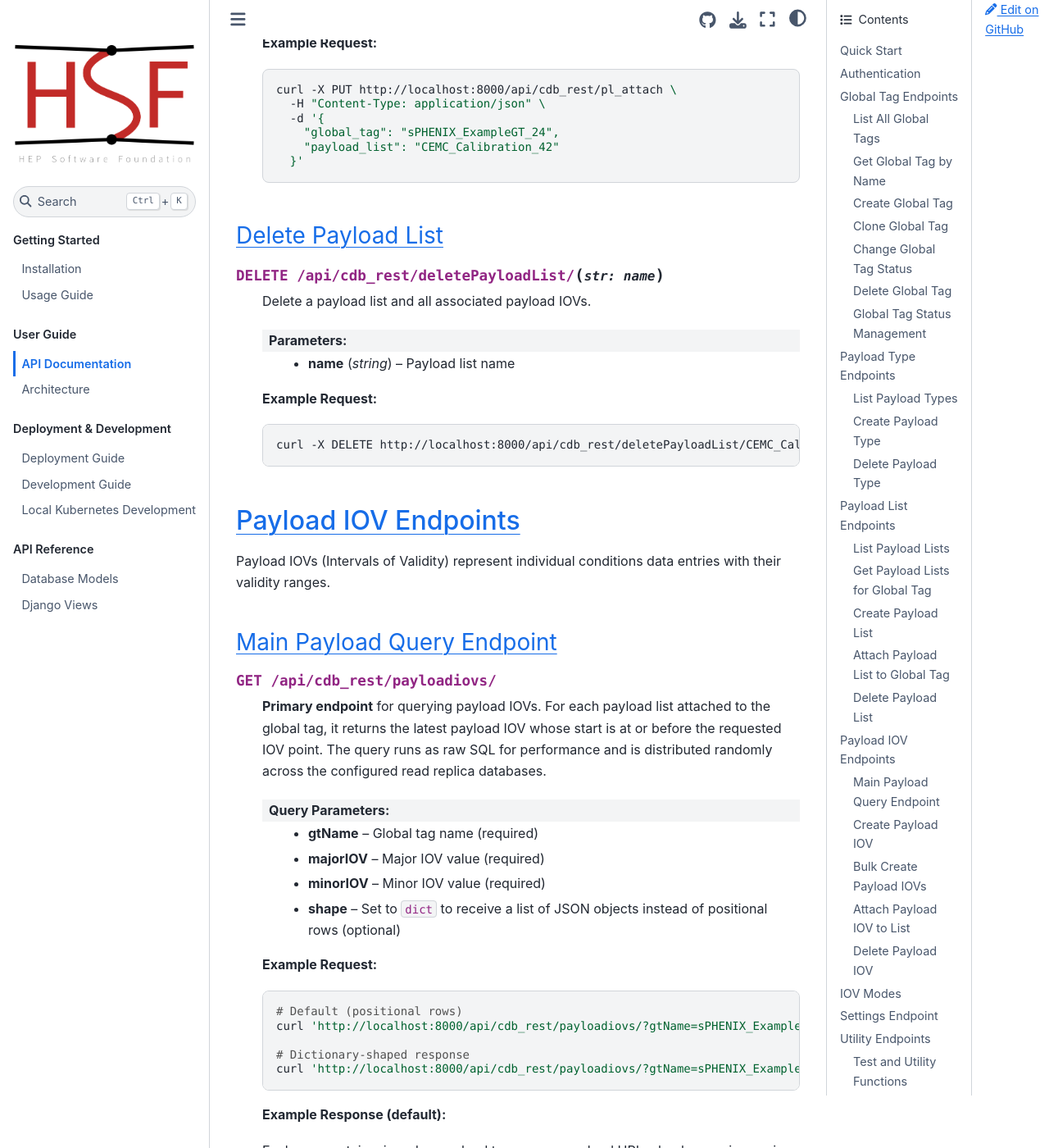
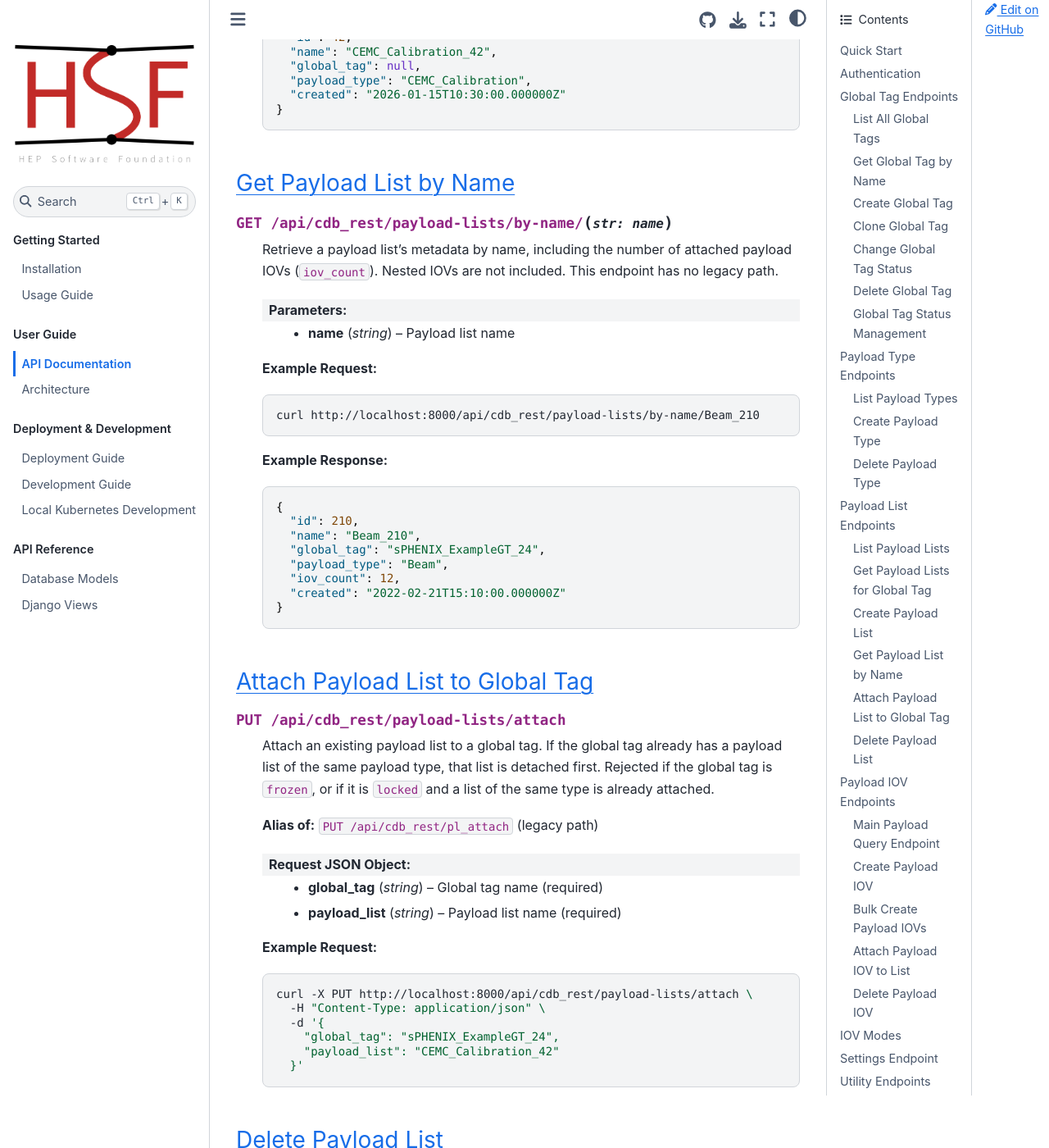
Before and after one commit to BNLNPPS/nopayloaddb, a Sphinx documentation site: the page built from docs/source/api.rst, in a window 1280 px wide and 1400 px high, scrolled down 10910 px. Shown: the whole window at 82% size. Built offline with Sphinx 7.4.7 and the Sphinx Book theme 1.1.4, drawn with Linux system fonts in a browser that asks for light colours; some of the changed text lies outside the part shown.

Commit message:
Adding API aliases as first option

```diff
--- a/docs/source/api.rst
+++ b/docs/source/api.rst
@@ -12,9 +12,6 @@ Nopayloaddb provides a RESTful API for managing global tags, payload types, payl
 
 Quick Start
 ===========
-
-.. note::
-   **Try it now**: If you have Nopayloaddb running locally, you can test these examples immediately!
 
 **Base URL**
 
@@ -41,7 +38,7 @@ Verify your installation with this simple command:
 
 .. code-block:: bash
 
-   curl http://localhost:8000/api/cdb_rest/gt
+   curl http://localhost:8000/api/cdb_rest/global-tags
 
 **Response Formats**
 
@@ -98,15 +95,17 @@ Global Tags represent named collections of payload versions for consistent condi
 List All Global Tags
 ~~~~~~~~~~~~~~~~~~~~~
 
-.. http:get:: /api/cdb_rest/globalTags
+.. http:get:: /api/cdb_rest/global-tags
 
    Retrieve a list of all global tags in the system.
+
+   **Alias of:** ``GET /api/cdb_rest/globalTags`` (legacy path)
 
    **Example Request:**
 
    .. code-block:: bash
 
-      curl http://localhost:8000/api/cdb_rest/globalTags
+      curl http://localhost:8000/api/cdb_rest/global-tags
 
    **Example Response:**
 
@@ -126,9 +125,11 @@ List All Global Tags
 Get Global Tag by Name
 ~~~~~~~~~~~~~~~~~~~~~~
 
-.. http:get:: /api/cdb_rest/globalTag/(str:name)
+.. http:get:: /api/cdb_rest/global-tags/(str:name)
 
    Retrieve detailed information about a specific global tag.
+
+   **Alias of:** ``GET /api/cdb_rest/globalTag/(str:name)`` (legacy path)
 
    :param name: Global tag name
    :type name: string
@@ -137,7 +138,7 @@ Get Global Tag by Name
 
    .. code-block:: bash
 
-      curl http://localhost:8000/api/cdb_rest/globalTag/sPHENIX_ExampleGT_24
+      curl http://localhost:8000/api/cdb_rest/global-tags/sPHENIX_ExampleGT_24
 
    **Example Response:**
 
@@ -204,9 +205,11 @@ Create Global Tag
 Clone Global Tag
 ~~~~~~~~~~~~~~~~
 
-.. http:post:: /api/cdb_rest/cloneGlobalTag/(str:source_name)/(str:target_name)
+.. http:post:: /api/cdb_rest/global-tags/(str:source_name)/clone/(str:target_name)
 
    Create a copy of an existing global tag with all its payload lists.
+
+   **Alias of:** ``POST /api/cdb_rest/cloneGlobalTag/(str:source_name)/(str:target_name)`` (legacy path)
 
    :param source_name: Name of the global tag to clone
    :param target_name: Name for the new global tag
@@ -217,14 +220,16 @@ Clone Global Tag
 
    .. code-block:: bash
 
-      curl -X POST http://localhost:8000/api/cdb_rest/cloneGlobalTag/sPHENIX_ExampleGT_24/sPHENIX_ExampleGT_25
+      curl -X POST http://localhost:8000/api/cdb_rest/global-tags/sPHENIX_ExampleGT_24/clone/sPHENIX_ExampleGT_25
 
 Change Global Tag Status
 ~~~~~~~~~~~~~~~~~~~~~~~~~
 
-.. http:put:: /api/cdb_rest/gt_change_status/(str:name)/(str:newStatus)
+.. http:put:: /api/cdb_rest/global-tags/(str:name)/change-status/(str:newStatus)
 
    Update the status of a global tag
+
+   **Alias of:** ``PUT /api/cdb_rest/gt_change_status/(str:name)/(str:newStatus)`` (legacy path)
 
    :param name: Global tag name
    :param newStatus: New status **name** — must be an existing GlobalTagStatus
@@ -235,7 +240,7 @@ Change Global Tag Status
 
    .. code-block:: bash
 
-      curl -X PUT http://localhost:8000/api/cdb_rest/gt_change_status/MyNewGT_v1.0/locked
+      curl -X PUT http://localhost:8000/api/cdb_rest/global-tags/MyNewGT_v1.0/change-status/locked
 
    **Status semantics:**
 
@@ -246,9 +251,11 @@ Change Global Tag Status
 Delete Global Tag
 ~~~~~~~~~~~~~~~~~
 
-.. http:delete:: /api/cdb_rest/deleteGlobalTag/(str:name)
+.. http:delete:: /api/cdb_rest/global-tags/(str:name)/delete
 
    Delete a global tag and all associated payload lists.
+
+   **Alias of:** ``DELETE /api/cdb_rest/deleteGlobalTag/(str:name)`` (legacy path)
 
    :param name: Global tag name
    :type name: string
@@ -257,7 +264,7 @@ Delete Global Tag
 
    .. code-block:: bash
 
-      curl -X DELETE http://localhost:8000/api/cdb_rest/deleteGlobalTag/MyNewGT_v1.0
+      curl -X DELETE http://localhost:8000/api/cdb_rest/global-tags/MyNewGT_v1.0/delete
 
    .. warning::
       This operation is irreversible and will delete all associated payload lists!
@@ -268,16 +275,18 @@ Delete Global Tag
 Global Tag Status Management
 ~~~~~~~~~~~~~~~~~~~~~~~~~~~~~
 
-.. http:get:: /api/cdb_rest/gtstatus
-.. http:post:: /api/cdb_rest/gtstatus
+.. http:get:: /api/cdb_rest/global-tags/statuses
+.. http:post:: /api/cdb_rest/global-tags/statuses
 
    Manage global tag status definitions.
+
+   **Alias of:** ``GET/POST /api/cdb_rest/gtstatus`` (legacy path)
 
    **Example Request (GET):**
 
    .. code-block:: bash
 
-      curl http://localhost:8000/api/cdb_rest/gtstatus
+      curl http://localhost:8000/api/cdb_rest/global-tags/statuses
 
 Payload Type Endpoints
 ======================
@@ -287,15 +296,17 @@ Payload Types define categories and structures for different kinds of conditions
 List Payload Types
 ~~~~~~~~~~~~~~~~~~
 
-.. http:get:: /api/cdb_rest/pt
+.. http:get:: /api/cdb_rest/payload-types
 
    Retrieve all payload types.
+
+   **Alias of:** ``GET /api/cdb_rest/pt`` (legacy path)
 
    **Example Request:**
 
    .. code-block:: bash
 
-      curl http://localhost:8000/api/cdb_rest/pt
+      curl http://localhost:8000/api/cdb_rest/payload-types
 
    **Example Response:**
 
@@ -317,9 +328,11 @@ List Payload Types
 Create Payload Type
 ~~~~~~~~~~~~~~~~~~~
 
-.. http:post:: /api/cdb_rest/pt
+.. http:post:: /api/cdb_rest/payload-types
 
    Create a new payload type.
+
+   **Alias of:** ``POST /api/cdb_rest/pt`` (legacy path)
 
    :<json string name: Payload type name (required, unique)
    :<json string description: Description of the payload type (optional)
@@ -328,7 +341,7 @@ Create Payload Type
 
    .. code-block:: bash
 
-      curl -X POST http://localhost:8000/api/cdb_rest/pt \
+      curl -X POST http://localhost:8000/api/cdb_rest/payload-types \
         -H "Content-Type: application/json" \
         -d '{
           "name": "CEMC_Calibration",
@@ -338,9 +351,11 @@ Create Payload Type
 Delete Payload Type
 ~~~~~~~~~~~~~~~~~~~
 
-.. http:delete:: /api/cdb_rest/deletePayloadType/(str:name)
+.. http:delete:: /api/cdb_rest/payload-types/(str:name)/delete
 
    Delete a payload type.
+
+   **Alias of:** ``DELETE /api/cdb_rest/deletePayloadType/(str:name)`` (legacy path)
 
    :param name: Payload type name
    :type name: string
@@ -349,7 +364,7 @@ Delete Payload Type
 
    .. code-block:: bash
 
-      curl -X DELETE http://localhost:8000/api/cdb_rest/deletePayloadType/CEMC_Calibration
+      curl -X DELETE http://localhost:8000/api/cdb_rest/payload-types/CEMC_Calibration/delete
 
 Payload List Endpoints
 ======================
@@ -359,22 +374,26 @@ Payload Lists link Global Tags to Payload Types and serve as containers for payl
 List Payload Lists
 ~~~~~~~~~~~~~~~~~~
 
-.. http:get:: /api/cdb_rest/pl
+.. http:get:: /api/cdb_rest/payload-lists
 
    Retrieve all payload lists.
+
+   **Alias of:** ``GET /api/cdb_rest/pl`` (legacy path)
 
    **Example Request:**
 
    .. code-block:: bash
 
-      curl http://localhost:8000/api/cdb_rest/pl
+      curl http://localhost:8000/api/cdb_rest/payload-lists
 
 Get Payload Lists for Global Tag
 ~~~~~~~~~~~~~~~~~~~~~~~~~~~~~~~~~
 
-.. http:get:: /api/cdb_rest/gtPayloadLists/(str:gt_name)
+.. http:get:: /api/cdb_rest/global-tags/(str:gt_name)/payload-lists
 
    Retrieve all payload lists associated with a specific global tag.
+
+   **Alias of:** ``GET /api/cdb_rest/gtPayloadLists/(str:gt_name)`` (legacy path)
 
    :param gt_name: Global tag name
    :type gt_name: string
@@ -383,16 +402,18 @@ Get Payload Lists for Global Tag
 
    .. code-block:: bash
 
-      curl http://localhost:8000/api/cdb_rest/gtPayloadLists/sPHENIX_ExampleGT_24
+      curl http://localhost:8000/api/cdb_rest/global-tags/sPHENIX_ExampleGT_24/payload-lists
 
 Create Payload List
 ~~~~~~~~~~~~~~~~~~~
 
-.. http:post:: /api/cdb_rest/pl
+.. http:post:: /api/cdb_rest/payload-lists
 
    Create a new payload list. The name is **auto-generated** from the payload type name and
    an internal sequence ID (e.g. ``CEMC_Calibration_42``); the list is created detached
-   (``global_tag: null``) and must be attached with ``pl_attach``.
+   (``global_tag: null``) and must be attached with ``payload-lists/attach``.
+
+   **Alias of:** ``POST /api/cdb_rest/pl`` (legacy path)
 
    :<json string payload_type: Payload type **name** (required) — must be an existing PayloadType
 
@@ -400,7 +421,7 @@ Create Payload List
 
    .. code-block:: bash
 
-      curl -X POST http://localhost:8000/api/cdb_rest/pl \
+      curl -X POST http://localhost:8000/api/cdb_rest/payload-lists \
         -H "Content-Type: application/json" \
         -d '{
           "payload_type": "CEMC_Calibration"
@@ -418,14 +439,46 @@ Create Payload List
         "created": "2026-01-15T10:30:00.000000Z"
       }
 
+Get Payload List by Name
+~~~~~~~~~~~~~~~~~~~~~~~~
+
+.. http:get:: /api/cdb_rest/payload-lists/by-name/(str:name)
+
+   Retrieve a payload list's metadata by name, including the number of attached payload
+   IOVs (``iov_count``). Nested IOVs are not included. This endpoint has no legacy path.
+
+   :param name: Payload list name
+   :type name: string
+
+   **Example Request:**
+
+   .. code-block:: bash
+
+      curl http://localhost:8000/api/cdb_rest/payload-lists/by-name/Beam_210
+
+   **Example Response:**
+
+   .. code-block:: json
+
+      {
+        "id": 210,
+        "name": "Beam_210",
+        "global_tag": "sPHENIX_ExampleGT_24",
+        "payload_type": "Beam",
+        "iov_count": 12,
+        "created": "2022-02-21T15:10:00.000000Z"
+      }
+
 Attach Payload List to Global Tag
 ~~~~~~~~~~~~~~~~~~~~~~~~~~~~~~~~~~
 
-.. http:put:: /api/cdb_rest/pl_attach
+.. http:put:: /api/cdb_rest/payload-lists/attach
 
    Attach an existing payload list to a global tag. If the global tag already has a payload
    list of the same payload type, that list is detached first. Rejected if the global tag is
    ``frozen``, or if it is ``locked`` and a list of the same type is already attached.
+
+   **Alias of:** ``PUT /api/cdb_rest/pl_attach`` (legacy path)
 
    :<json string global_tag: Global tag name (required)
    :<json string payload_list: Payload list name (required)
@@ -434,7 +487,7 @@ Attach Payload List to Global Tag
 
    .. code-block:: bash
 
-      curl -X PUT http://localhost:8000/api/cdb_rest/pl_attach \
+      curl -X PUT http://localhost:8000/api/cdb_rest/payload-lists/attach \
         -H "Content-Type: application/json" \
         -d '{
           "global_tag": "sPHENIX_ExampleGT_24",
@@ -444,9 +497,11 @@ Attach Payload List to Global Tag
 Delete Payload List
 ~~~~~~~~~~~~~~~~~~~
 
-.. http:delete:: /api/cdb_rest/deletePayloadList/(str:name)
+.. http:delete:: /api/cdb_rest/payload-lists/(str:name)/delete
 
    Delete a payload list and all associated payload IOVs.
+
+   **Alias of:** ``DELETE /api/cdb_rest/deletePayloadList/(str:name)`` (legacy path)
 
    :param name: Payload list name
    :type name: string
@@ -455,7 +510,7 @@ Delete Payload List
 
    .. code-block:: bash
 
-      curl -X DELETE http://localhost:8000/api/cdb_rest/deletePayloadList/CEMC_Calibration_v1.0
+      curl -X DELETE http://localhost:8000/api/cdb_rest/payload-lists/CEMC_Calibration_v1.0/delete
 
 Payload IOV Endpoints
 =====================
@@ -465,12 +520,14 @@ Payload IOVs (Intervals of Validity) represent individual conditions data entrie
 Main Payload Query Endpoint
 ~~~~~~~~~~~~~~~~~~~~~~~~~~~~
 
-.. http:get:: /api/cdb_rest/payloadiovs/
+.. http:get:: /api/cdb_rest/payload-iovs/query/
 
    **Primary endpoint** for querying payload IOVs. For each payload list attached to the
    global tag, it returns the latest payload IOV whose start is at or before the requested
    IOV point. The query runs as raw SQL for performance and is distributed randomly across
    the configured read replica databases.
+
+   **Alias of:** ``GET /api/cdb_rest/payloadiovs/`` (legacy path)
 
    :query gtName: Global tag name (required)
    :query majorIOV: Major IOV value (required)
@@ -482,10 +539,10 @@ Main Payload Query Endpoint
    .. code-block:: bash
 
       # Default (positional rows)
-      curl 'http://localhost:8000/api/cdb_rest/payloadiovs/?gtName=sPHENIX_ExampleGT_24&majorIOV=0&minorIOV=999999'
+      curl 'http://localhost:8000/api/cdb_rest/payload-iovs/query/?gtName=sPHENIX_ExampleGT_24&majorIOV=0&minorIOV=999999'
 
       # Dictionary-shaped response
-      curl 'http://localhost:8000/api/cdb_rest/payloadiovs/?gtName=sPHENIX_ExampleGT_24&majorIOV=0&minorIOV=999999&shape=dict'
+      curl 'http://localhost:8000/api/cdb_rest/payload-iovs/query/?gtName=sPHENIX_ExampleGT_24&majorIOV=0&minorIOV=999999&shape=dict'
 
    **Example Response (default):**
 
@@ -525,12 +582,14 @@ Main Payload Query Endpoint
 Create Payload IOV
 ~~~~~~~~~~~~~~~~~~
 
-.. http:post:: /api/cdb_rest/piov
+.. http:post:: /api/cdb_rest/payload-iovs
 
    Create a single payload IOV. The IOV is created **detached** — associate it with a
-   payload list afterwards using ``piov_attach``. If the end values are omitted they default
-   to ``sys.maxsize`` (open-ended IOV). A combined IOV
+   payload list afterwards using ``payload-iovs/attach``. If the end values are omitted they
+   default to ``sys.maxsize`` (open-ended IOV). A combined IOV
    (``comb_iov = major_iov + minor_iov / 10^19``) is computed automatically.
+
+   **Alias of:** ``POST /api/cdb_rest/piov`` (legacy path)
 
    :<json string payload_url: URL/path to payload file (required)
    :<json string checksum: File checksum (required)
@@ -552,7 +611,7 @@ Create Payload IOV
 
    .. code-block:: bash
 
-      curl -X POST http://localhost:8000/api/cdb_rest/piov \
+      curl -X POST http://localhost:8000/api/cdb_rest/payload-iovs \
         -H "Content-Type: application/json" \
         -d '{
           "payload_url": "calibration_data_v1.2.root",
@@ -584,20 +643,22 @@ Create Payload IOV
 Bulk Create Payload IOVs
 ~~~~~~~~~~~~~~~~~~~~~~~~
 
-.. http:post:: /api/cdb_rest/bulk_piov
+.. http:post:: /api/cdb_rest/payload-iovs/bulk
 
    Create multiple payload IOVs in a single operation for improved performance. Unlike
-   ``piov``, each entry is attached directly to a payload list (by name), end IOVs are always
-   set to ``sys.maxsize`` (open-ended), and individual range validation is skipped.
+   ``payload-iovs``, each entry is attached directly to a payload list (by name), end IOVs
+   are always set to ``sys.maxsize`` (open-ended), and individual range validation is skipped.
 
    Each array element requires ``payload_url``, ``major_iov``, ``minor_iov`` and
    ``payload_list`` (payload list **name**).
+
+   **Alias of:** ``POST /api/cdb_rest/bulk_piov`` (legacy path)
 
    **Example Request:**
 
    .. code-block:: bash
 
-      curl -X POST http://localhost:8000/api/cdb_rest/bulk_piov \
+      curl -X POST http://localhost:8000/api/cdb_rest/payload-iovs/bulk \
         -H "Content-Type: application/json" \
         -d '[
           {
@@ -617,7 +678,7 @@ Bulk Create Payload IOVs
 Attach Payload IOV to List
 ~~~~~~~~~~~~~~~~~~~~~~~~~~~
 
-.. http:put:: /api/cdb_rest/piov_attach
+.. http:put:: /api/cdb_rest/payload-iovs/attach
 
    Attach an existing payload IOV to a payload list, resolving overlaps with the IOVs
    already in the list:
@@ -632,6 +693,8 @@ Attach Payload IOV to List
 
    Overlap comparisons honor the configured ``CDB_IOV_MODE`` (see :ref:`iov-modes`).
 
+   **Alias of:** ``PUT /api/cdb_rest/piov_attach`` (legacy path)
+
    :<json string payload_list: Payload list name (required)
    :<json int piov_id: Payload IOV ID (required)
 
@@ -639,7 +702,7 @@ Attach Payload IOV to List
 
    .. code-block:: bash
 
-      curl -X PUT http://localhost:8000/api/cdb_rest/piov_attach \
+      curl -X PUT http://localhost:8000/api/cdb_rest/payload-iovs/attach \
         -H "Content-Type: application/json" \
         -d '{
           "payload_list": "Beam_210",
@@ -649,28 +712,32 @@ Attach Payload IOV to List
 Delete Payload IOV
 ~~~~~~~~~~~~~~~~~~
 
-.. http:delete:: /api/cdb_rest/deletePayloadIOV/(str:gtName)/(str:payloadType)/(int:majorIOV)/(int:minorIOV)
+.. http:delete:: /api/cdb_rest/payload-iovs/(str:gtName)/(str:payloadType)/(int:majorIOV)/(int:minorIOV)/delete
 
    Delete a specific payload IOV.
+
+   **Alias of:** ``DELETE /api/cdb_rest/deletePayloadIOV/(str:gtName)/(str:payloadType)/(int:majorIOV)/(int:minorIOV)`` (legacy path)
 
    :param gtName: Global tag name
    :param payloadType: Payload type name
    :param majorIOV: Major IOV value
    :param minorIOV: Minor IOV value
 
-.. http:delete:: /api/cdb_rest/deletePayloadIOV/(str:gtName)/(str:payloadType)/(int:majorIOV)/(int:minorIOV)/(int:majorIOVEnd)/(int:minorIOVEnd)
+.. http:delete:: /api/cdb_rest/payload-iovs/(str:gtName)/(str:payloadType)/(int:majorIOV)/(int:minorIOV)/(int:majorIOVEnd)/(int:minorIOVEnd)/delete
 
    Delete payload IOVs in a range.
+
+   **Alias of:** ``DELETE /api/cdb_rest/deletePayloadIOV/(str:gtName)/(str:payloadType)/(int:majorIOV)/(int:minorIOV)/(int:majorIOVEnd)/(int:minorIOVEnd)`` (legacy path)
 
    **Example Request:**
 
    .. code-block:: bash
 
       # Delete specific IOV
-      curl -X DELETE http://localhost:8000/api/cdb_rest/deletePayloadIOV/sPHENIX_ExampleGT_24/Beam/0/1000
+      curl -X DELETE http://localhost:8000/api/cdb_rest/payload-iovs/sPHENIX_ExampleGT_24/Beam/0/1000/delete
 
       # Delete range of IOVs
-      curl -X DELETE http://localhost:8000/api/cdb_rest/deletePayloadIOV/sPHENIX_ExampleGT_24/Beam/0/1000/0/2000
+      curl -X DELETE http://localhost:8000/api/cdb_rest/payload-iovs/sPHENIX_ExampleGT_24/Beam/0/1000/0/2000/delete
 
 .. _iov-modes:
 
@@ -686,8 +753,8 @@ startup.
    :header-rows: 1
 
    * - Mode
-     - Range validation (``piov``)
-     - Overlap handling (``piov_attach``)
+     - Range validation (``payload-iovs``)
+     - Overlap handling (``payload-iovs/attach``)
    * - ``continuous`` (default)
      - End IOV must be strictly greater than start IOV
      - Trimmed IOVs end exactly at the new IOV's start
@@ -698,10 +765,12 @@ startup.
 Settings Endpoint
 =================
 
-.. http:get:: /api/cdb_rest/user_settings/(str:name)/
+.. http:get:: /api/cdb_rest/settings/(str:name)/
 
    Read-only access to the server's ``CDB_*`` configuration values (all environment
    variables prefixed with ``CDB_``).
+
+   **Alias of:** ``GET /api/cdb_rest/user_settings/(str:name)/`` (legacy path)
 
    :param name: Setting name, e.g. ``CDB_IOV_MODE``
    :type name: string
@@ -710,7 +779,7 @@ Settings Endpoint
 
    .. code-block:: bash
 
-      curl http://localhost:8000/api/cdb_rest/user_settings/CDB_IOV_MODE/
+      curl http://localhost:8000/api/cdb_rest/settings/CDB_IOV_MODE/
 
    **Example Response:**
 
@@ -748,7 +817,7 @@ Get All Conditions for a Run
 .. code-block:: bash
 
    # Get all conditions for run 12345
-   curl 'http://localhost:8000/api/cdb_rest/payloadiovs/?gtName=Production_GT_v2.1&majorIOV=0&minorIOV=12345'
+   curl 'http://localhost:8000/api/cdb_rest/payload-iovs/query/?gtName=Production_GT_v2.1&majorIOV=0&minorIOV=12345'
 
 List All Available Global Tags
 ~~~~~~~~~~~~~~~~~~~~~~~~~~~~~~~
@@ -756,7 +825,7 @@ List All Available Global Tags
 .. code-block:: bash
 
    # See what global tags are available
-   curl http://localhost:8000/api/cdb_rest/globalTags | jq '.[].name'
+   curl http://localhost:8000/api/cdb_rest/global-tags | jq '.[].name'
 
 Error Handling
 ==============
@@ -835,22 +904,6 @@ Query Optimization
 Database Considerations
 ~~~~~~~~~~~~~~~~~~~~~~~
 
-- The main ``/payloadiovs/`` endpoint is optimized for complex queries
+- The main ``/payload-iovs/query/`` endpoint is optimized for complex queries
 - Bulk operations are significantly faster than individual requests
 - Consider using read replicas for high-load query scenarios
-
-Integration Examples
-====================
-
-Python and shell client examples live in the :doc:`usage` guide.
-
-Next Steps
-==========
-
-- **Usage Examples**: See :doc:`usage` for practical workflow examples
-- **Development**: Check :doc:`development` for API development guidelines
-- **Architecture**: Learn about the system design in :doc:`architecture`
-- **Deployment**: Production API setup in :doc:`deployment`
-
-.. tip::
-   **Interactive API Exploration**: Once you have Nopayloaddb running, you can explore the API interactively by visiting http://localhost:8000/api/cdb_rest/ in your browser (if DRF browsable API is enabled).
```
